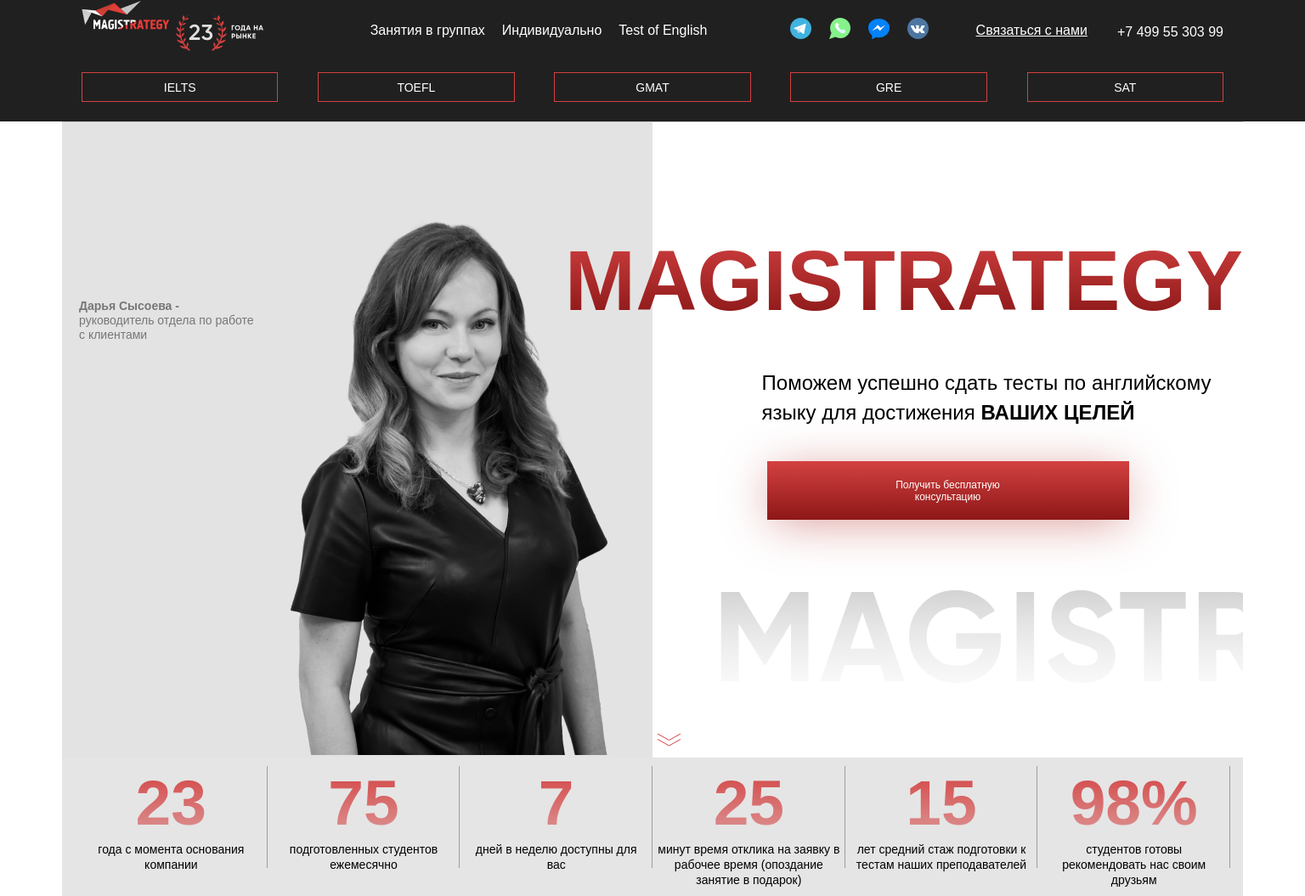
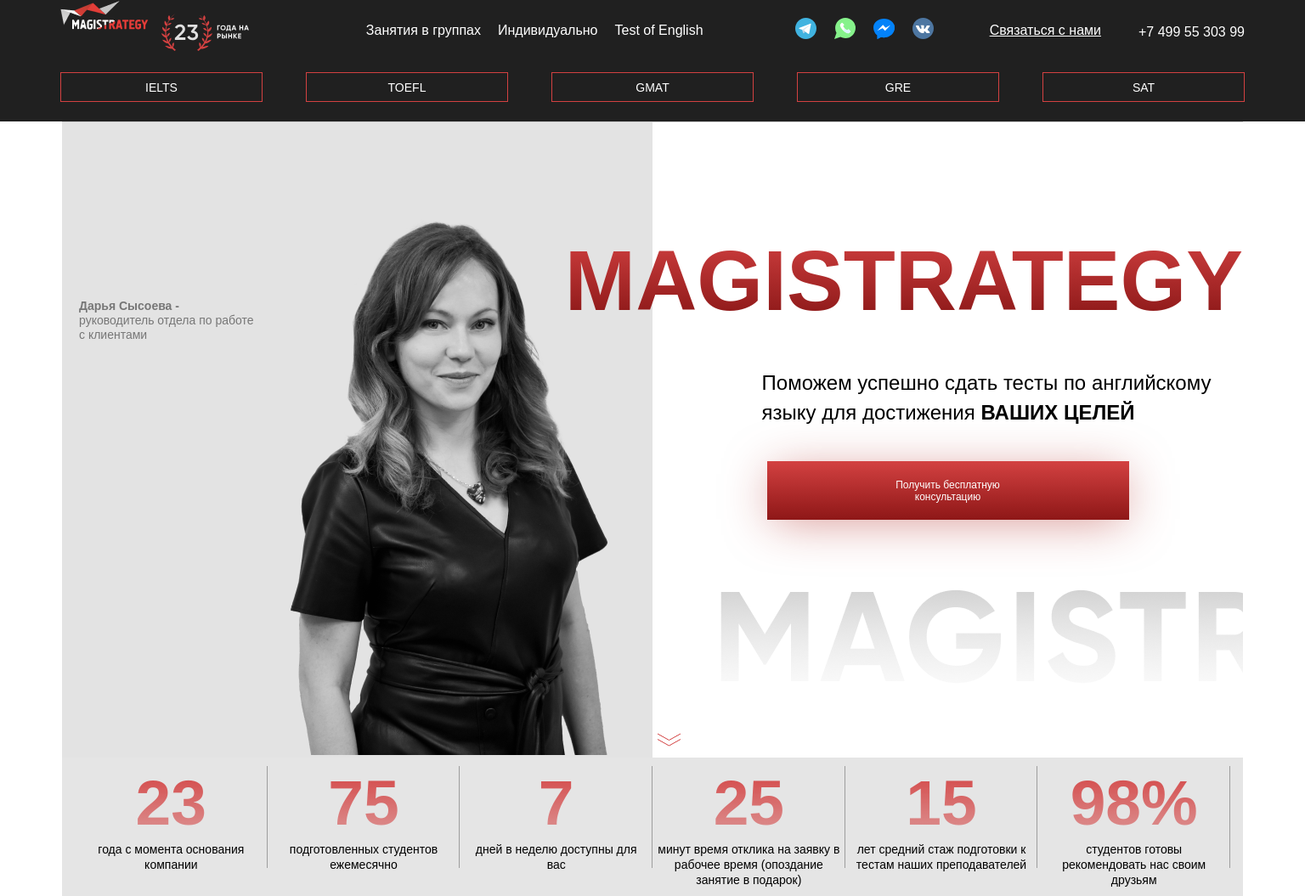
Before and after one commit to Alexbelka/HTMLtest, a website: page inner.html in a window 1536 px wide. Shown: the whole page at 85% size. Drawn offline with Linux system fonts and the light colour scheme.

Commit message:
Работа на ошибками

```diff
--- a/src/scss/blocks/header.scss
+++ b/src/scss/blocks/header.scss
@@ -9,7 +9,7 @@
 
 @media(min-width: 1440px){
   .header{
-    width:1390px;
+    width:1440px;
     min-height: 143px;
     padding: 0 23px 0;
   }
```
Also changed, not shown: index.html (+2 -2 lines), build/css/style.css, build/img/logo 4.png (deleted), build/img/logo.jpg (deleted).
